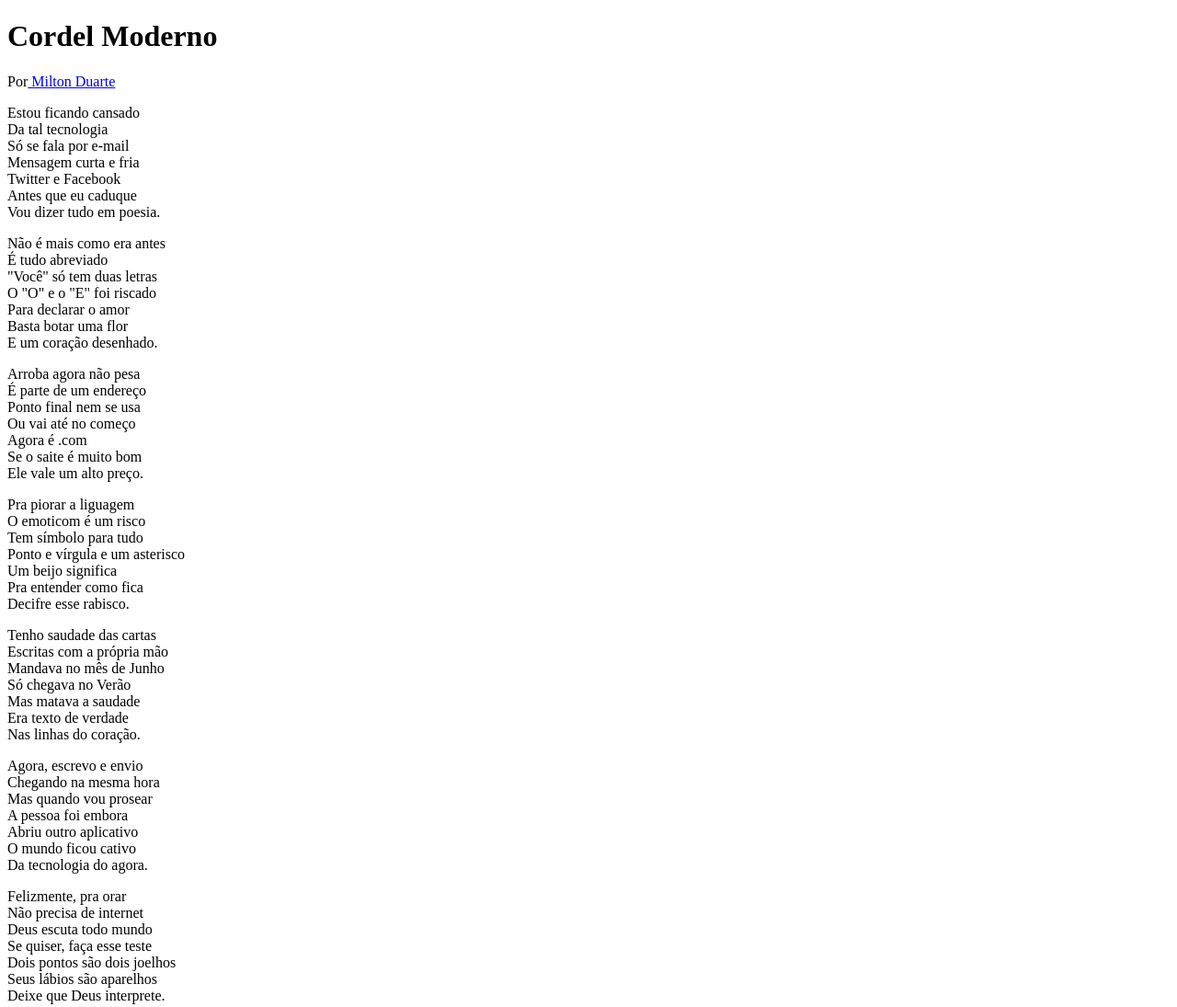
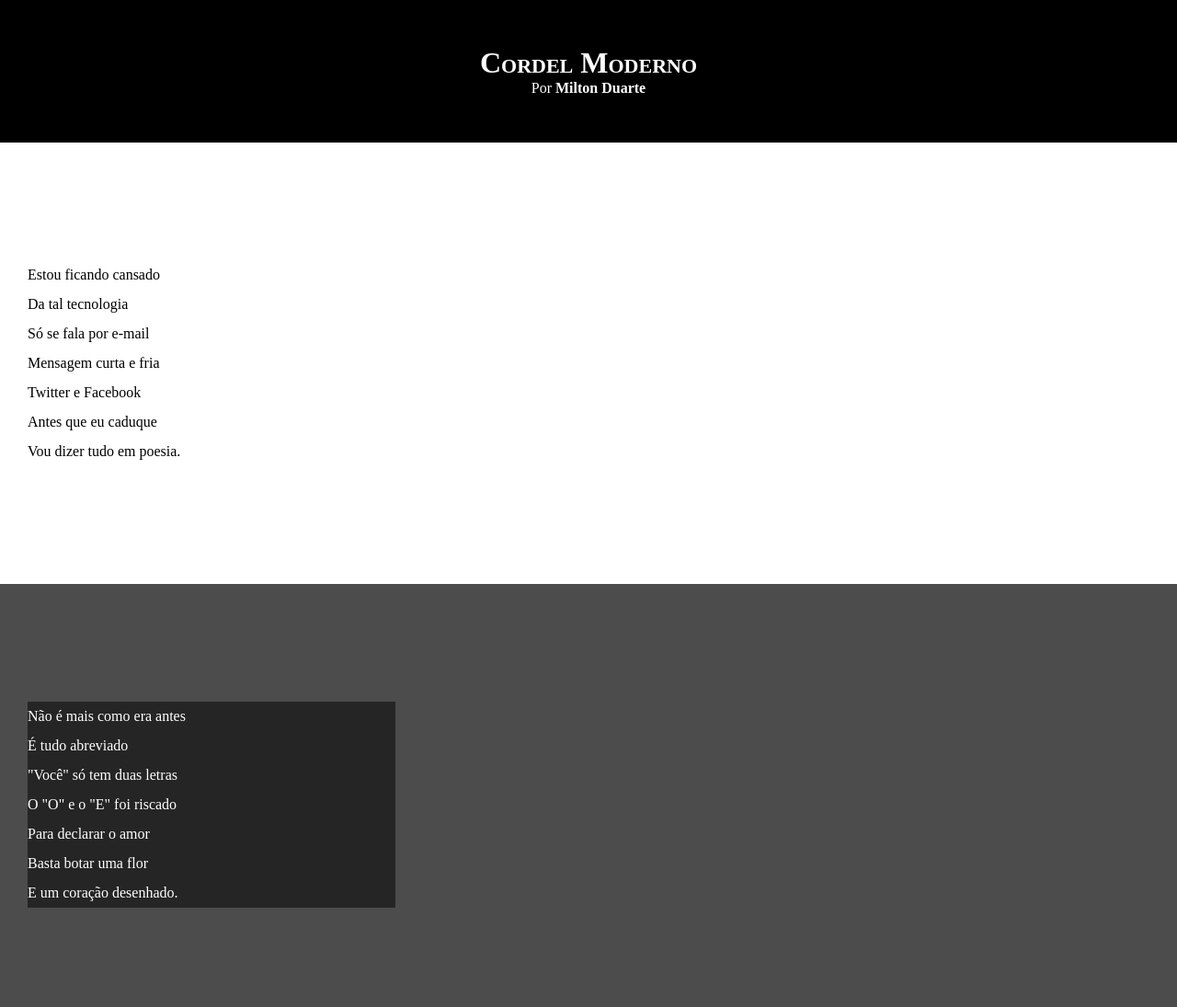
Before and after one commit to leonardounifacs/html-css, a plain HTML site: page desafio12/index.html in a window 1280 px wide. Shown: the top 1095 px of the page at 92% size. Drawn offline with Linux system fonts and the light colour scheme.

Commit message:
estilos mudados

```diff
--- a/desafio12/estilo.css
+++ b/desafio12/estilo.css
@@ -1 +1,64 @@
 @charset "UTF-8";
+
+*{
+    margin: 0px;
+    padding: 0px;
+}
+
+html, body {
+    min-height: 100%;
+    background-color: darkgray;
+}
+
+header{
+    background-color: black;
+    color: white;
+    text-align: center;
+}
+
+header > h1 {
+    padding-top: 50px;
+    font-variant: small-caps;
+}
+
+header > p {
+    padding-bottom: 50px;
+}
+
+a {
+    color: white;
+    text-decoration: none;
+    font-weight: bolder;
+}
+a:hover {
+    text-decoration: underline;
+
+}
+
+section{
+    padding-top: 10%;
+    padding-bottom: 10%;
+    line-height: 2em;
+    padding-left: 30px;
+    }
+
+section.normal{
+    background-color: white;
+    color: black;
+}
+
+section.imagem{
+    background-color: rgba(0, 0, 0, 0.55);
+    color: white;
+}
+section.imagem > p{
+    width: 400px;
+    background-color: rgba(0, 0, 0, 0.518);
+}
+
+footer {
+    background-color: black;
+    color: white;
+    text-align: center;
+    padding: 10px;
+}
--- a/desafio12/index.html
+++ b/desafio12/index.html
@@ -17,7 +17,7 @@
 
     </header>
 
-    <section>
+    <section class="normal">
         <p>
             Estou ficando cansado <br>
             Da tal tecnologia <br>
@@ -31,7 +31,7 @@
 
 
 
-    <section>
+    <section class="imagem">
         <p>
             Não é mais como era antes <br>
             É tudo abreviado <br>
@@ -45,7 +45,7 @@
 
 
 
-    <section>
+    <section class="normal">
         <p>
             Arroba agora não pesa <br>
             É parte de um endereço <br>
@@ -70,7 +70,7 @@
 
 
 
-    <section>
+    <section class="imagem">
         <p>
             Tenho saudade das cartas <br>
             Escritas com a própria mão <br>
@@ -84,7 +84,7 @@
 
 
 
-    <section>
+    <section class="normal">
         <p>
             Agora, escrevo e envio <br>
             Chegando na mesma hora <br>
```
